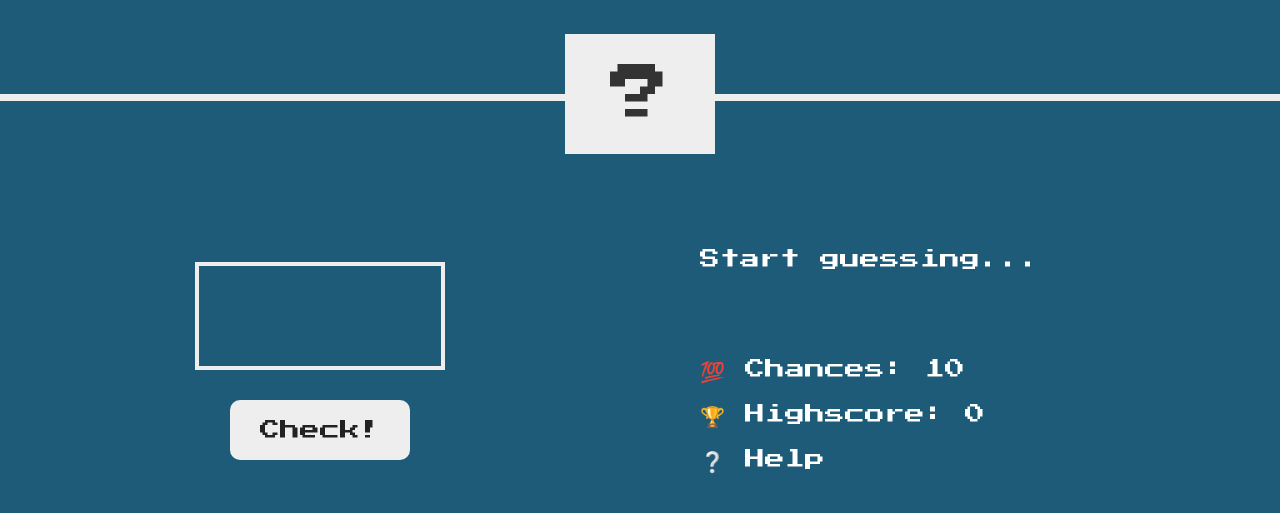
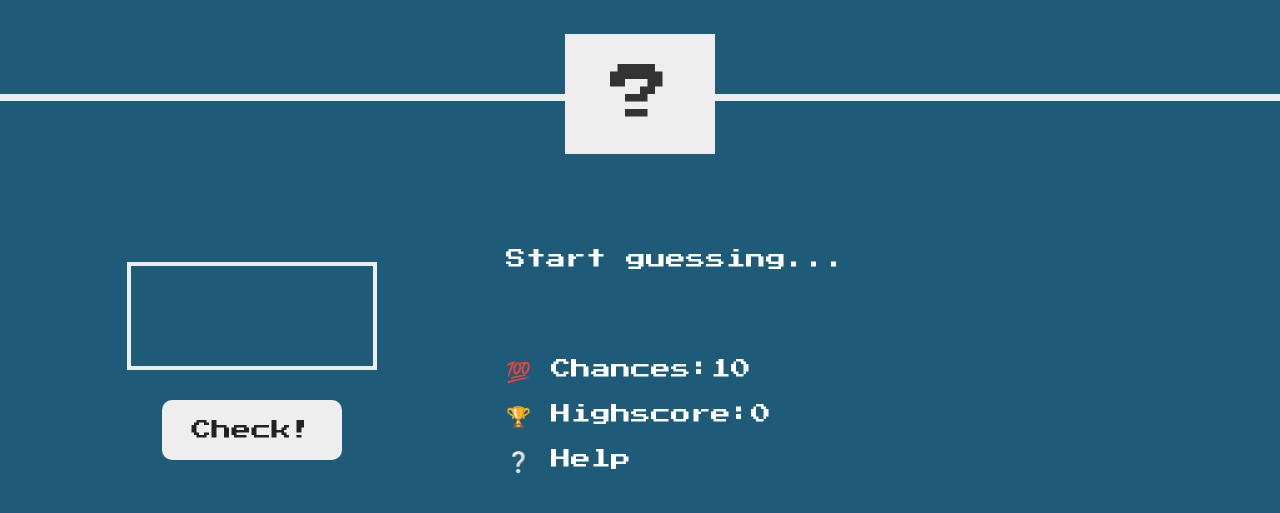
Before and after one commit to Quadry01/Guess-Number, a plain HTML site: page index.html in a window 1280 px wide. Shown: the part 179-692 px from the top of the page. Drawn offline with Linux system fonts and the light colour scheme.

Commit message:
new game updates(emoji and other random updates)

```diff
--- a/style.css
+++ b/style.css
@@ -38,10 +38,11 @@ main {
   display: flex;
   flex-direction: column;
   align-items: center;
+  margin-right: 3px;
 }
 
 .right {
-  width: 52rem;
+  width: 800px;
   font-size: 2rem;
 }
 
```
Also changed, not shown: index.html (+2 -2 lines).
